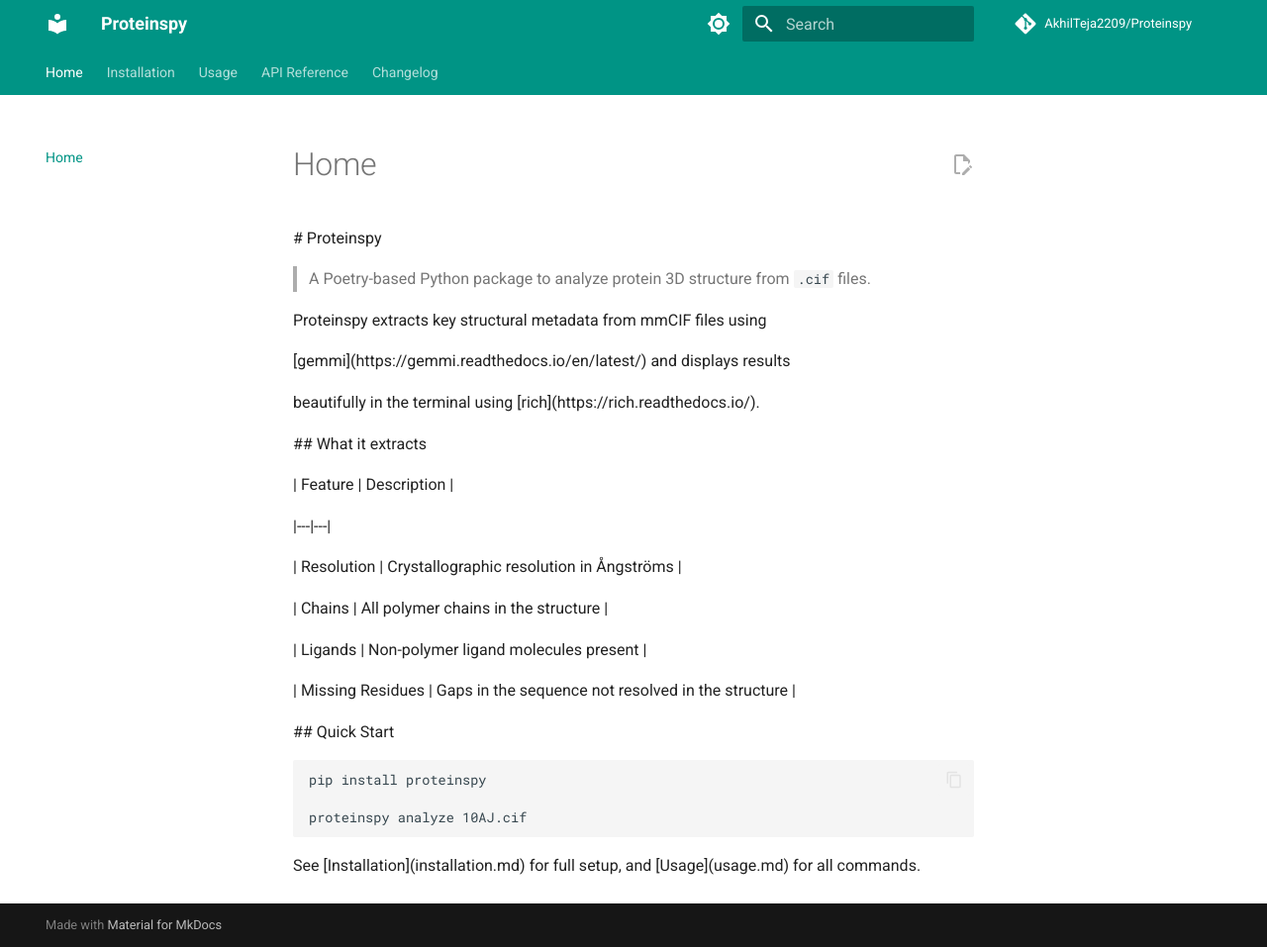
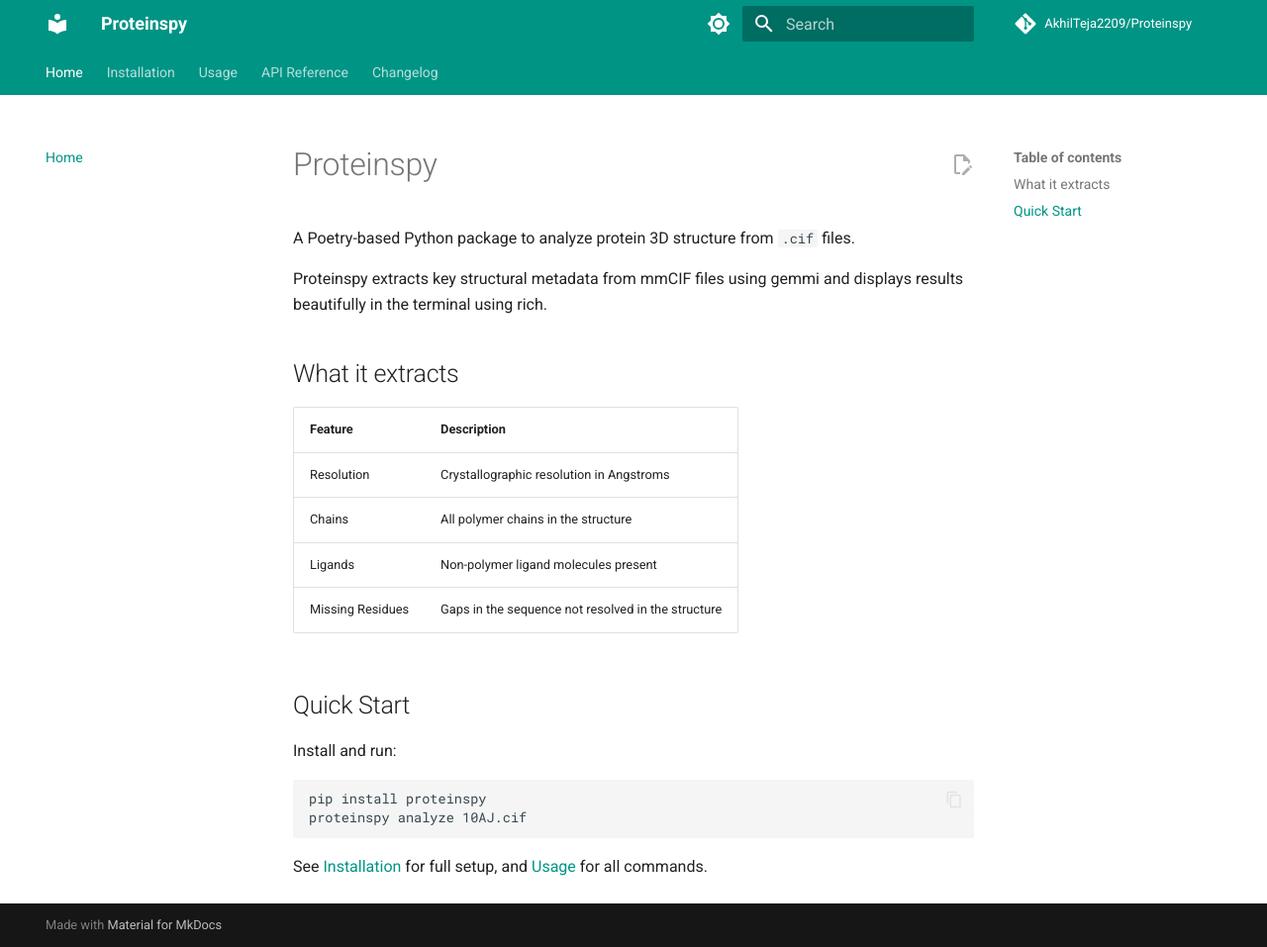
Before and after one commit to AkhilTeja2209/Proteinspy, an MkDocs documentation site: the page built from docs/index.md, in a window 1280 px wide and 957 px high. Shown: the whole window at 99% size. Built offline with MkDocs 1.6.1 and Material for MkDocs 9.7.7, drawn with Linux system fonts in a browser that asks for light colours; comment, search, counter and statistics services are not loaded.

Commit message:
fix: correct index.md markdown formatting

````diff
--- a/docs/index.md
+++ b/docs/index.md
@@ -1,49 +1,23 @@
-\# Proteinspy
+# Proteinspy
 
+A Poetry-based Python package to analyze protein 3D structure from `.cif` files.
 
+Proteinspy extracts key structural metadata from mmCIF files using gemmi and displays results beautifully in the terminal using rich.
 
-> A Poetry-based Python package to analyze protein 3D structure from `.cif` files.
-
-
-
-Proteinspy extracts key structural metadata from mmCIF files using
-
-\[gemmi](https://gemmi.readthedocs.io/en/latest/) and displays results
-
-beautifully in the terminal using \[rich](https://rich.readthedocs.io/).
-
-
-
-\## What it extracts
-
-
+## What it extracts
 
 | Feature | Description |
-
 |---|---|
-
-| Resolution | Crystallographic resolution in Ångströms |
-
+| Resolution | Crystallographic resolution in Angstroms |
 | Chains | All polymer chains in the structure |
-
 | Ligands | Non-polymer ligand molecules present |
-
 | Missing Residues | Gaps in the sequence not resolved in the structure |
 
+## Quick Start
 
+Install and run:
 
-\## Quick Start
+    pip install proteinspy
+    proteinspy analyze 10AJ.cif
 
-
-
-```bash
-
-pip install proteinspy
-
-proteinspy analyze 10AJ.cif
-
-```
-
-
-
-See \[Installation](installation.md) for full setup, and \[Usage](usage.md) for all commands.
+See [Installation](installation.md) for full setup, and [Usage](usage.md) for all commands.
````
